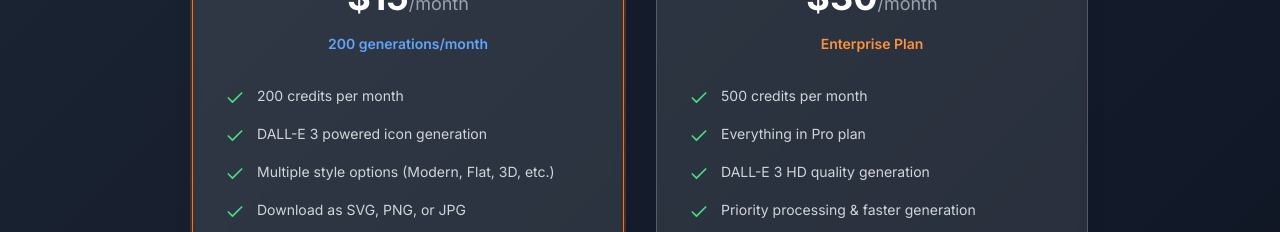
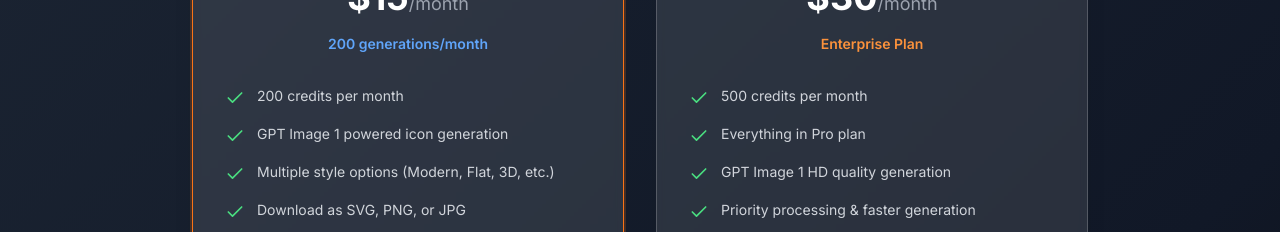
Before and after one commit to Owen-Carpenter/ai-icon-maker, a Next.js app: page /account in a window 1280 px wide. Shown: the part 900-1132 px from the top of the page. Built offline with nearby package versions, Linux system fonts and the light colour scheme; no server answers.

Commit message:
Frontend model change update (GPT Image 1)

```diff
--- a/app/(app)/generate/page.tsx
+++ b/app/(app)/generate/page.tsx
@@ -172,7 +172,7 @@ function GeneratePageContent() {
       invalidateCache();
       await refreshUserData(true);
 
-      // Call the streaming API to generate icons using DALL-E 3 with real-time thoughts
+      // Call the streaming API to generate icons using GPT Image 1 with real-time thoughts
       const response = await fetch('/api/generate-icons-stream', {
         method: 'POST',
         headers: {
@@ -281,7 +281,7 @@ function GeneratePageContent() {
 
       error(
         'Generation Failed',
-        `${errorMessage}. Showing demo icons instead. Please check your DALL-E 3 API configuration.`,
+        `${errorMessage}. Showing demo icons instead. Please check your GPT Image 1 API configuration.`,
         8000
       );
     } finally {
--- a/app/(marketing)/page.tsx
+++ b/app/(marketing)/page.tsx
@@ -17,7 +17,7 @@ export default function HomePage() {
   const faqData = [
     {
       question: "What AI models do you use?",
-      answer: "We use DALL-E 3 for generating high-quality AI images and advanced prompt-to-icon technology to convert your descriptions into precise icons. This ensures professional-grade, visually stunning icons with the latest AI technology."
+      answer: "We use GPT Image 1 for generating high-quality AI images and advanced prompt-to-icon technology to convert your descriptions into precise icons. This ensures professional-grade, visually stunning icons with the latest AI technology."
     },
     {
       question: "What if I need more icons?",
@@ -581,7 +581,7 @@ export default function HomePage() {
             </ScrollAnimation>
             <ScrollAnimation delay={150}>
               <p className="text-xl text-sunset-200 mb-8 max-w-3xl mx-auto">
-                High-quality AI-powered icon creation using DALL-E 3 and advanced prompt-to-icon technology. Professional tools deserve professional pricing.
+                High-quality AI-powered icon creation using GPT Image 1 and advanced prompt-to-icon technology. Professional tools deserve professional pricing.
             </p>
             </ScrollAnimation>
           </div>
@@ -618,7 +618,7 @@ export default function HomePage() {
                     <svg className="w-5 h-5 text-green-400 mr-3" fill="none" stroke="currentColor" viewBox="0 0 24 24">
                       <path strokeLinecap="round" strokeLinejoin="round" strokeWidth={2} d="M5 13l4 4L19 7" />
                     </svg>
-                    DALL-E 3 powered icon generation
+                    GPT Image 1 powered icon generation
                   </li>
                   <li className="flex items-center text-sunset-200">
                     <svg className="w-5 h-5 text-green-400 mr-3" fill="none" stroke="currentColor" viewBox="0 0 24 24">
@@ -690,7 +690,7 @@ export default function HomePage() {
                     <svg className="w-5 h-5 text-green-400 mr-3" fill="none" stroke="currentColor" viewBox="0 0 24 24">
                       <path strokeLinecap="round" strokeLinejoin="round" strokeWidth={2} d="M5 13l4 4L19 7" />
                     </svg>
-                    DALL-E 3 HD quality generation
+                    GPT Image 1 HD quality generation
                   </li>
                   <li className="flex items-center text-sunset-200">
                     <svg className="w-5 h-5 text-green-400 mr-3" fill="none" stroke="currentColor" viewBox="0 0 24 24">
--- a/app/globals.css
+++ b/app/globals.css
@@ -144,7 +144,7 @@ body {
   display: flex;
 }
 
-/* DALL-E 3 Thoughts Auto-Scroll Animation */
+/* GPT Image 1 Thoughts Auto-Scroll Animation */
 @keyframes scroll-up {
   from {
     transform: translateY(0);
--- a/app/layout.tsx
+++ b/app/layout.tsx
@@ -8,7 +8,7 @@ const inter = Inter({ subsets: ['latin'] })
 export const metadata: Metadata = {
   title: 'AI Icon Maker - A Magical AI Icon Editor for Creators',
   description: 'Create professional-grade icons with AI or drawing tools. Premium SaaS application for designers, developers, and content creators.',
-  keywords: ['AI', 'icon', 'generator', 'design', 'SaaS', 'DALL-E'],
+  keywords: ['AI', 'icon', 'generator', 'design', 'SaaS', 'GPT Image 1'],
   icons: {
     icon: '/images/AIIconMakerLogo.png',
     shortcut: '/images/AIIconMakerLogo.png',
--- a/components/generate/ChatPanel.tsx
+++ b/components/generate/ChatPanel.tsx
@@ -79,7 +79,7 @@ export default function ChatPanel({
               {formatIconTitle(currentPrompt)}
             </h2>
             <p className="text-sunset-200 text-sm">
-              {isImprovementMode ? 'Describe how to improve this icon' : 'Powered by DALL-E 3'}
+              {isImprovementMode ? 'Describe how to improve this icon' : 'Powered by GPT Image 1'}
             </p>
           </div>
           {isImprovementMode && onExitImprovementMode && (
--- a/components/generate/IconDisplayPanel.tsx
+++ b/components/generate/IconDisplayPanel.tsx
@@ -197,7 +197,7 @@ export default function IconDisplayPanel({
       setCodeAnimationComplete(false);
       setShowGeneratedContent(false);
       setAnimatedCode(''); // Reset animated code
-      setDalleThoughts(''); // Reset DALL-E thoughts
+      setDalleThoughts(''); // Reset GPT Image 1 thoughts
     } else {
       setAnimatedCode('');
       setCodeAnimationComplete(false);
@@ -336,7 +336,7 @@ export default function IconDisplayPanel({
                 </div>
                 <div className="text-center">
                   <p className="text-white text-lg font-medium">Generating your icons...</p>
-                  <p className="text-sunset-200 text-sm mt-2">DALL-E 3 is generating images</p>
+                  <p className="text-sunset-200 text-sm mt-2">GPT Image 1 is generating images</p>
                   <p className="text-sunset-300/80 text-xs mt-1">This can take up to a minute</p>
                 </div>
               </>
@@ -354,14 +354,14 @@ export default function IconDisplayPanel({
               </div>
             )}
 
-            {/* DALL-E 3's Thoughts Display */}
+            {/* GPT Image 1's Thoughts Display */}
             <div className="bg-midnight-800 border border-white/20 rounded-lg p-6 w-full max-w-2xl mt-4">
               <div className="flex items-center mb-4">
                 <svg className="w-4 h-4 text-sunset-400 mr-2" fill="none" stroke="currentColor" viewBox="0 0 24 24">
                   <path strokeLinecap="round" strokeLinejoin="round" strokeWidth={2} d="M9.663 17h4.673M12 3v1m6.364 1.636l-.707.707M21 12h-1M4 12H3m3.343-5.657l-.707-.707m2.828 9.9a5 5 0 117.072 0l-.548.547A3.374 3.374 0 0014 18.469V19a2 2 0 11-4 0v-.531c0-.895-.356-1.754-.988-2.386l-.548-.547z" />
                 </svg>
                 <span className="text-sunset-400 text-sm font-medium">
-                  {streamedThoughts ? 'DALL-E 3 is thinking...' : 'Waiting for DALL-E 3\'s thoughts...'}
+                  {streamedThoughts ? 'GPT Image 1 is thinking...' : 'Waiting for GPT Image 1\'s thoughts...'}
                 </span>
                 {isGenerating && <div className="ml-2 w-2 h-4 bg-sunset-400 animate-pulse"></div>}
                 {!isGenerating && streamedThoughts && (
@@ -379,7 +379,7 @@ export default function IconDisplayPanel({
                 }}
               >
                 <div className="text-sunset-300 text-sm font-normal leading-relaxed whitespace-pre-wrap p-4">
-                  {streamedThoughts || (isGenerating ? '🎨 DALL-E 3 is analyzing your request...\n📝 Generating detailed design reasoning...\n🔍 Preparing professional icon concepts...\n⚡ Processing with AI...' : '')}
+                  {streamedThoughts || (isGenerating ? '🎨 GPT Image 1 is analyzing your request...\n📝 Generating detailed design reasoning...\n🔍 Preparing professional icon concepts...\n⚡ Processing with AI...' : '')}
                   {streamedThoughts && isGenerating && (
                     <span className="inline-block w-2 h-4 bg-sunset-400 animate-pulse ml-1"></span>
                   )}
--- a/lib/chatgpt.ts
+++ b/lib/chatgpt.ts
@@ -87,7 +87,7 @@ Keep this concise and focused on transparency and minimalism.`;
       }
     }
 
-    // Create detailed prompts for DALL-E image generation
+    // Create detailed prompts for GPT Image 1 generation
     const imagePrompts = [];
 
     for (let i = 0; i < count; i++) {
@@ -96,7 +96,7 @@ Keep this concise and focused on transparency and minimalism.`;
       imagePrompts.push(imagePrompt);
     }
 
-    // Generate images using DALL-E
+    // Generate images using GPT Image 1
     const imageUrls = [];
     let billingError = false;
 
@@ -205,7 +205,7 @@ Keep this concise and focused on transparency and minimalism.`;
 }
 
 /**
- * Generate fallback placeholder icons when DALL-E is unavailable
+ * Generate fallback placeholder icons when GPT Image 1 is unavailable
  */
 function generateFallbackIcons(prompt: string, style: string, count: number): string[] {
   const fallbackIcons = [];
--- a/lib/subscription-plans.ts
+++ b/lib/subscription-plans.ts
@@ -7,7 +7,7 @@ export const SUBSCRIPTION_PLANS = {
     credits: 200, // Updated: Pro users get 200 tokens
     features: [
       '200 credits per month',
-      'DALL-E 3 powered icon generation',
+      'GPT Image 1 powered icon generation',
       'Multiple style options (Modern, Flat, 3D, etc.)',
       'Download as SVG, PNG, or JPG',
       'Save icons to your library',
@@ -24,7 +24,7 @@ export const SUBSCRIPTION_PLANS = {
     features: [
       '500 credits per month',
       'Everything in Pro plan',
-      'DALL-E 3 HD quality generation',
+      'GPT Image 1 HD quality generation',
       'Priority processing & faster generation',
       'Extended icon library storage',
       'Advanced export options',
```
